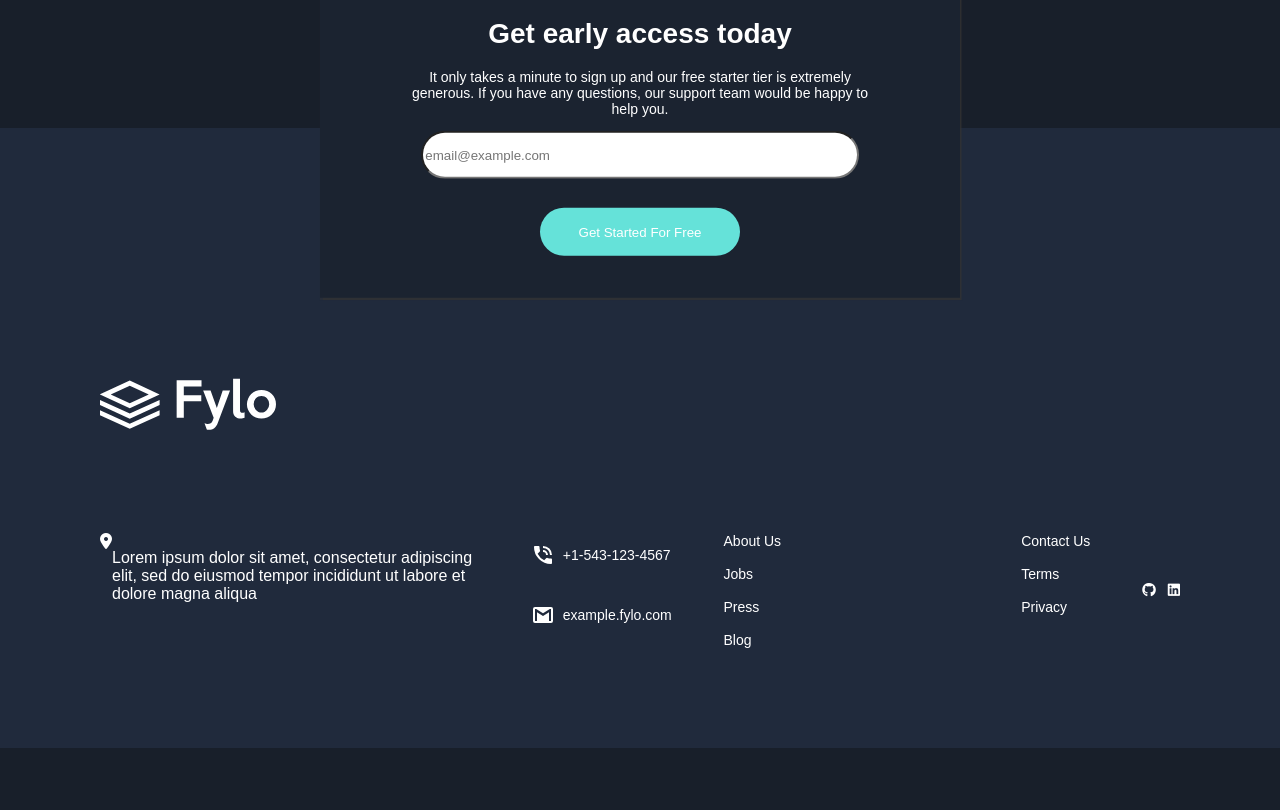
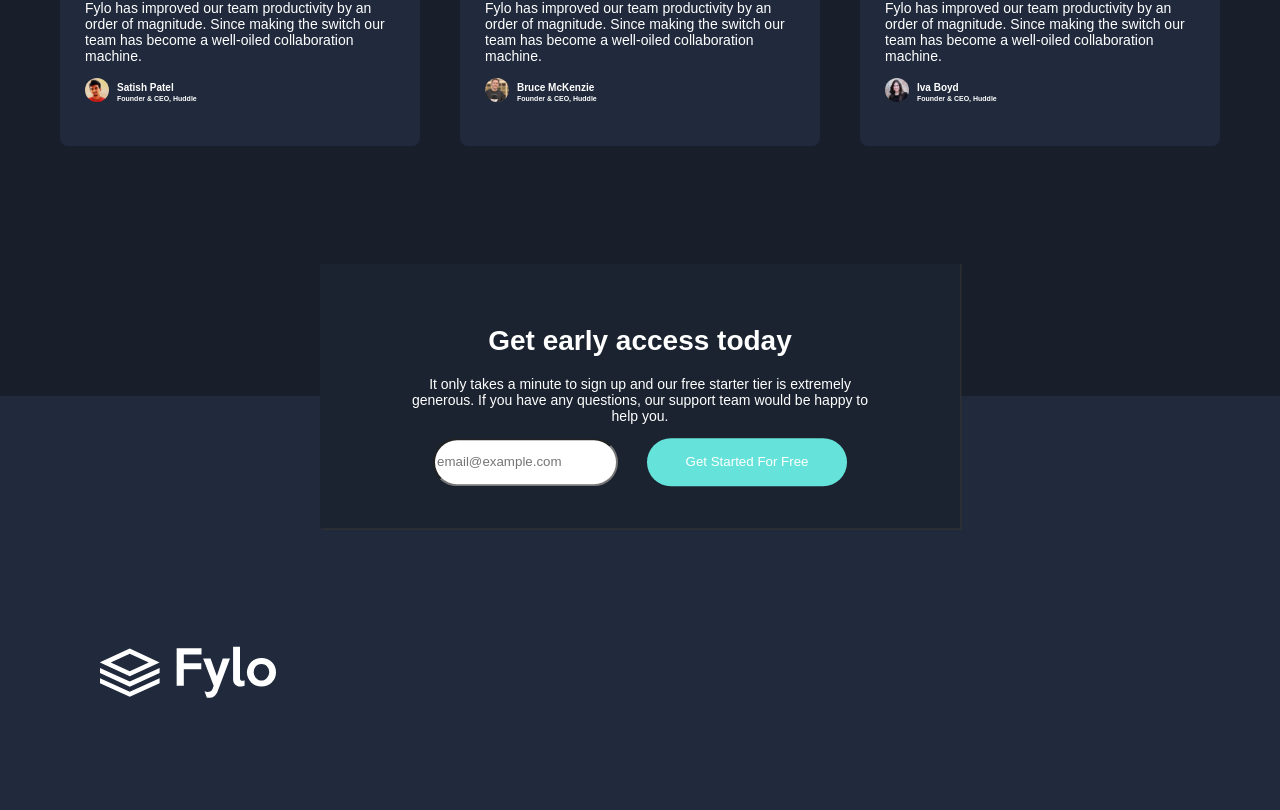
Before and after one commit to lioramar55/pixel-perfect, a Vue app: page / in a window 1280 px wide. Shown: the part 2630-3440 px from the top of the page. Before the commit the page ends 3378 px from the top, so only its background shows below. Built offline with nearby package versions, Linux system fonts and the light colour scheme; a web font is replaced by a local one.

Commit message:
looks more responsive

```diff
--- a/src/scss/basic/_mq.scss
+++ b/src/scss/basic/_mq.scss
@@ -5,8 +5,10 @@
   .get-started-form {
     padding: 16px 32px;
 
-    form > * {
-      width: 90%;
+    form {
+      justify-content: center;
+      align-items: stretch;
+      flex-direction: column;
     }
   }
   .main-footer {
@@ -58,7 +60,7 @@
     padding: 100px;
     nav {
       flex-direction: row;
-      gap: 10rem;
+      gap: 80px;
       .first-nav {
         margin-bottom: 0;
       }
--- a/src/scss/components/_footer.scss
+++ b/src/scss/components/_footer.scss
@@ -6,12 +6,19 @@
   footer {
     display: flex;
     justify-content: space-between;
+    align-items: baseline;
     gap: 30px;
     .footer-info {
       display: flex;
+      align-items: center;
+      gap: 10px;
       width: 379px;
       height: 72px;
       font-size: 16px;
+      i {
+        align-self: baseline;
+        margin-top: 14px;
+      }
     }
     .contact-info {
       .phone {
@@ -34,9 +41,6 @@
           cursor: pointer;
         }
       }
-      .first-nav {
-        margin-right: 80px;
-      }
     }
     .social {
       display: flex;
--- a/src/scss/components/_get-started.scss
+++ b/src/scss/components/_get-started.scss
@@ -16,7 +16,6 @@
     form {
       display: flex;
       justify-content: space-between;
-      flex-wrap: wrap;
       justify-content: center;
       gap: 29px;
       width: 100%;
@@ -32,7 +31,7 @@
         cursor: pointer;
         border: none;
         color: $neutral;
-        max-width: 200px;
+        width: 200px;
         height: 48px;
       }
     }
--- a/src/scss/components/_stay-productive.scss
+++ b/src/scss/components/_stay-productive.scss
@@ -3,6 +3,7 @@
   margin: 0 auto;
   gap: 57px;
   padding: 0 100px;
+  flex-wrap: wrap;
   justify-content: center;
   .illustration {
     max-width: 563px;
```
